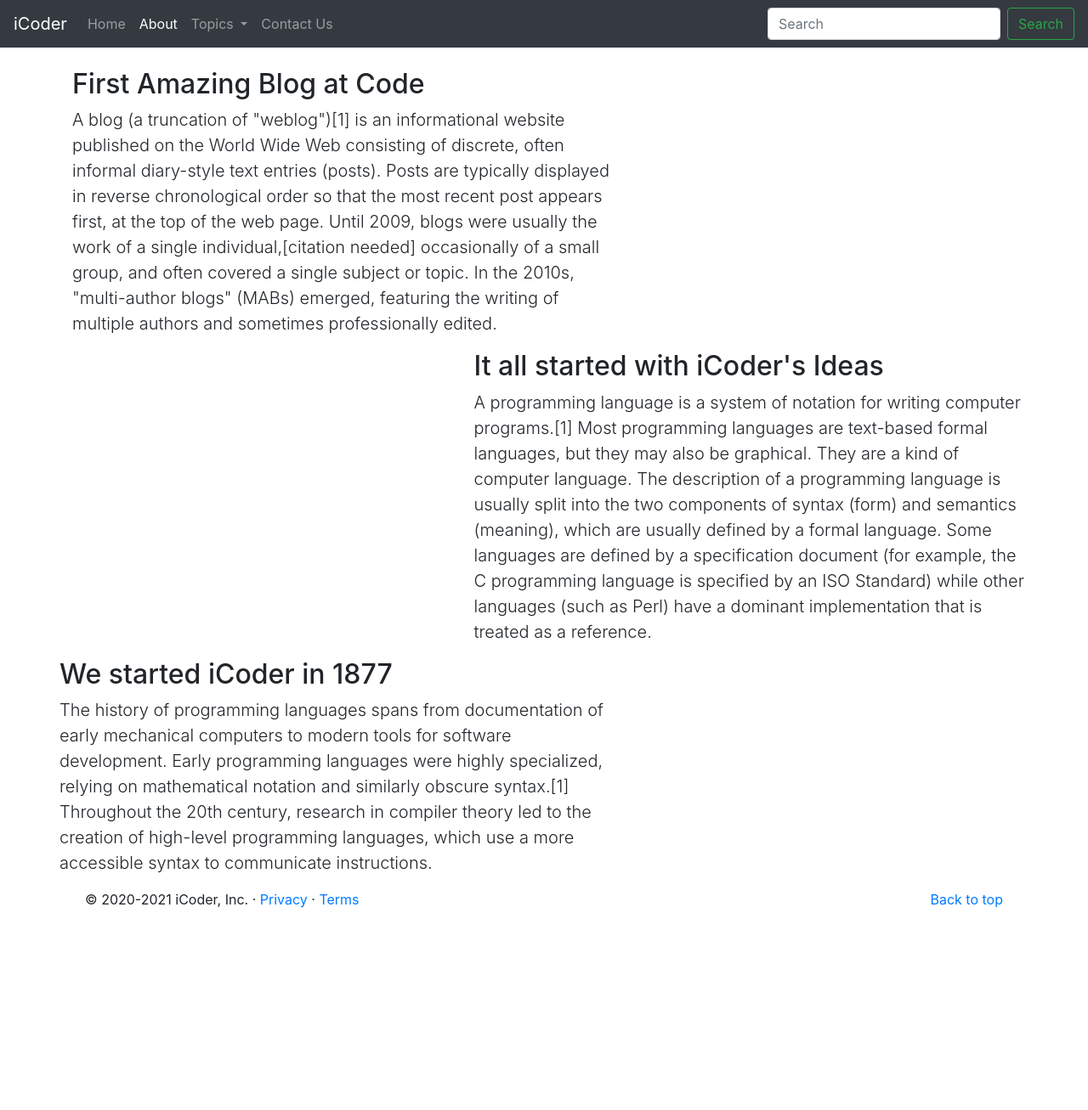
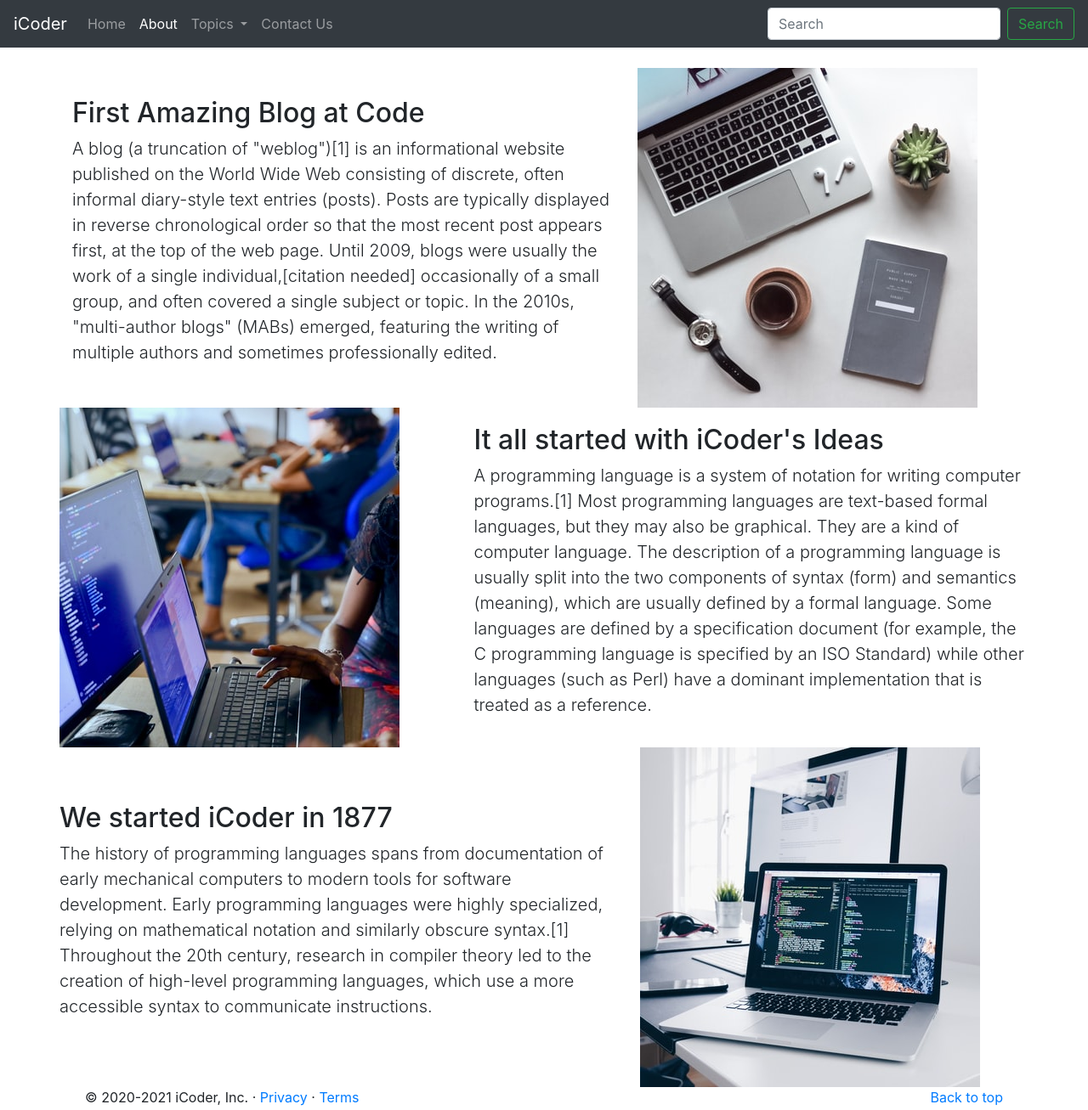
Before and after one commit to Shubhangani26/iCoderBootstrap, a plain HTML site: page about.html in a window 1280 px wide. Shown: the whole page at 85% size. Before the commit the page ends 1095 px from the top, so only its background shows below. Drawn offline with nearby package versions, Linux system fonts and the light colour scheme.

Commit message:
Update about.html

```diff
--- a/about.html
+++ b/about.html
@@ -63,7 +63,7 @@
               <p class="lead">A blog (a truncation of "weblog")[1] is an informational website published on the World Wide Web consisting of discrete, often informal diary-style text entries (posts). Posts are typically displayed in reverse chronological order so that the most recent post appears first, at the top of the web page. Until 2009, blogs were usually the work of a single individual,[citation needed] occasionally of a small group, and often covered a single subject or topic. In the 2010s, "multi-author blogs" (MABs) emerged, featuring the writing of multiple authors and sometimes professionally edited.</p>
             </div>
             <div class="col-md-5">
-                <img  class ="img-fluid"src="images/about-3.jpg" alt="">
+                <img  class ="img-fluid"src="about-3.jpg" alt="">
           </div>
           <!--2 image-->
         <div class="row featurette d-flex justify-content-center align-items-center">
@@ -73,7 +73,7 @@
                 The description of a programming language is usually split into the two components of syntax (form) and semantics (meaning), which are usually defined by a formal language. Some languages are defined by a specification document (for example, the C programming language is specified by an ISO Standard) while other languages (such as Perl) have a dominant implementation that is treated as a reference.</p>
             </div>
             <div class="col-md-5 order-md-1">
-                <img  class ="img-fluid"src="images/about-1.jpg" alt="">
+                <img  class ="img-fluid"src="about-1.jpg" alt="">
             </div>
           </div>
           <!--3 image-->
@@ -83,7 +83,7 @@
               <p class="lead">The history of programming languages spans from documentation of early mechanical computers to modern tools for software development. Early programming languages were highly specialized, relying on mathematical notation and similarly obscure syntax.[1] Throughout the 20th century, research in compiler theory led to the creation of high-level programming languages, which use a more accessible syntax to communicate instructions.</p>
             </div>
             <div class="col-md-5">
-                <img class ="img-fluid" src="images/about-2.jpg" alt="">
+                <img class ="img-fluid" src="about-2.jpg" alt="">
             </div>
           </div>
       </div>
```
